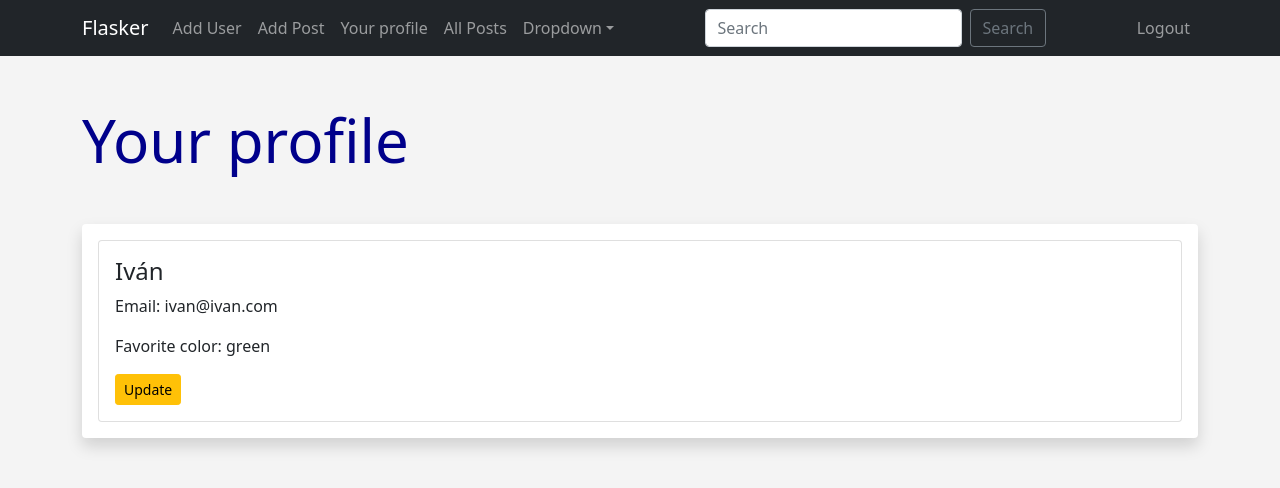
After one commit to ivanlegranbizarro/flasker, a Flask app: page /user/show/1 in a window 1280 px wide. The commit adds this page. Shown: the top 488 px of the page. Run offline with Flask 2, Linux system fonts and the light colour scheme; a user stored in the database is signed in.

Commit message:
Show User Page

```diff
--- a/app.py
+++ b/app.py
@@ -257,6 +257,9 @@ def update_user(id):
         else:
             flash('Error updating user!', 'danger')
     elif request.method == 'GET':
+        form.name.data = user.name
+        form.email.data = user.email
+        form.favorite_color.data = user.favorite_color
         return render_template('update_user.html', form=form, user=user)
 
 
@@ -281,6 +284,14 @@ def delete_user(id):
     except:
         flash('Error deleting user!', 'danger')
         return redirect(url_for('add_user'))
+
+
+# Show User Page
+@app.route('/user/show/<int:id>')
+@login_required
+def show_user(id):
+    user = Users.query.get_or_404(id)
+    return render_template('show_user.html', user=user)
 
 
 # Login Form
--- a/templates/base.html
+++ b/templates/base.html
@@ -35,6 +35,9 @@
                     </li>
                     <li class="nav-item">
                         <a class="nav-link" href="{{ url_for('add_post') }}">Add Post</a>
+                    </li>
+                    <li class="nav-item">
+                        <a class="nav-link" href="{{ url_for('show_user', id=current_user.id) }}">Your profile</a>
                     </li>
                     {% endif %}
 
--- /dev/null
+++ b/templates/show_user.html
@@ -0,0 +1,20 @@
+{% extends 'base.html' %}
+
+
+{% block title %}
+Update User
+{% endblock title %}
+
+{% block content %}
+<h1 class="my-5">Your profile</h1>
+<div class="shadow p-3 mb-5 bg-body rounded">
+    <div class="card">
+        <div class="card-body">
+            <h4 class="card-title">{{ user.name }}</h4>
+            <p class="card-text">Email: {{ user.email }}</p>
+            <p class="card-text">Favorite color: {{ user.favorite_color }}</p>
+            <a href="{{ url_for('update_user', id=user.id) }}" class="btn btn-warning btn-sm">Update</a>
+        </div>
+    </div>
+</div>
+{% endblock content %}
```
